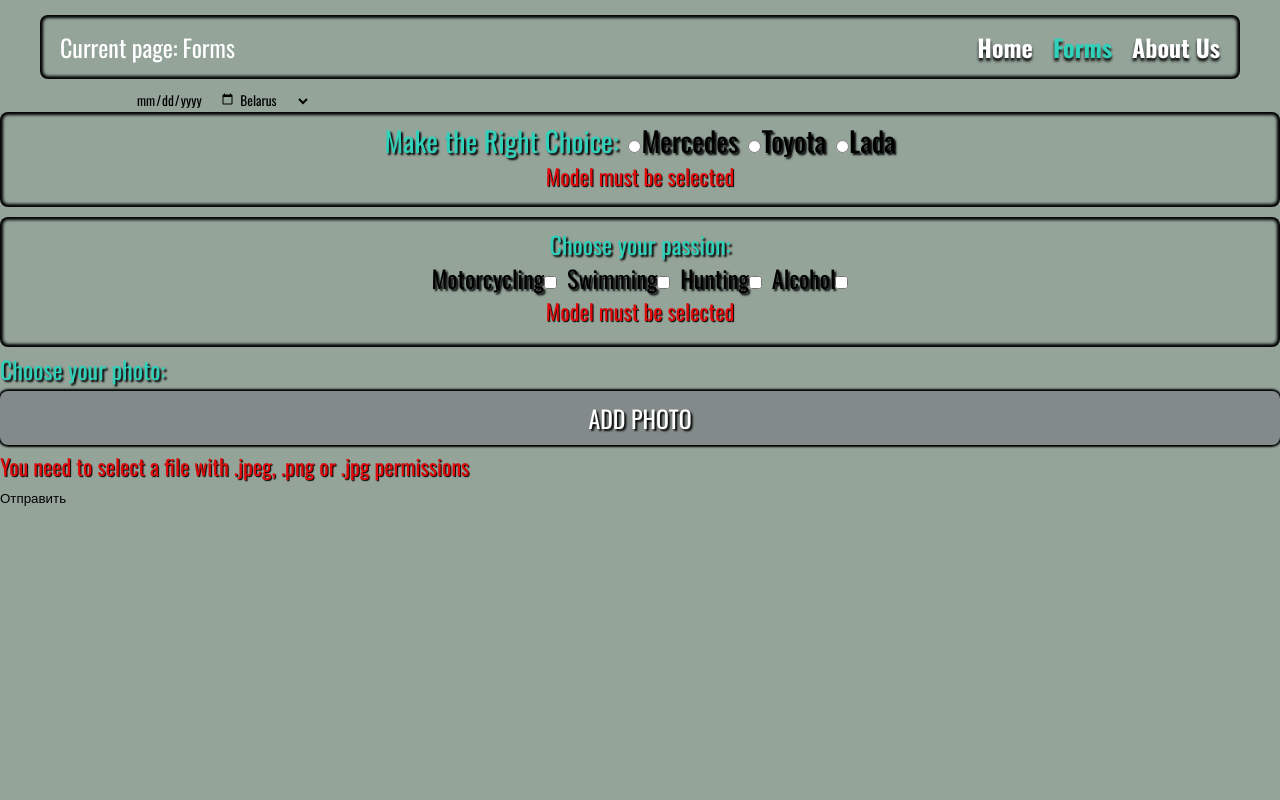
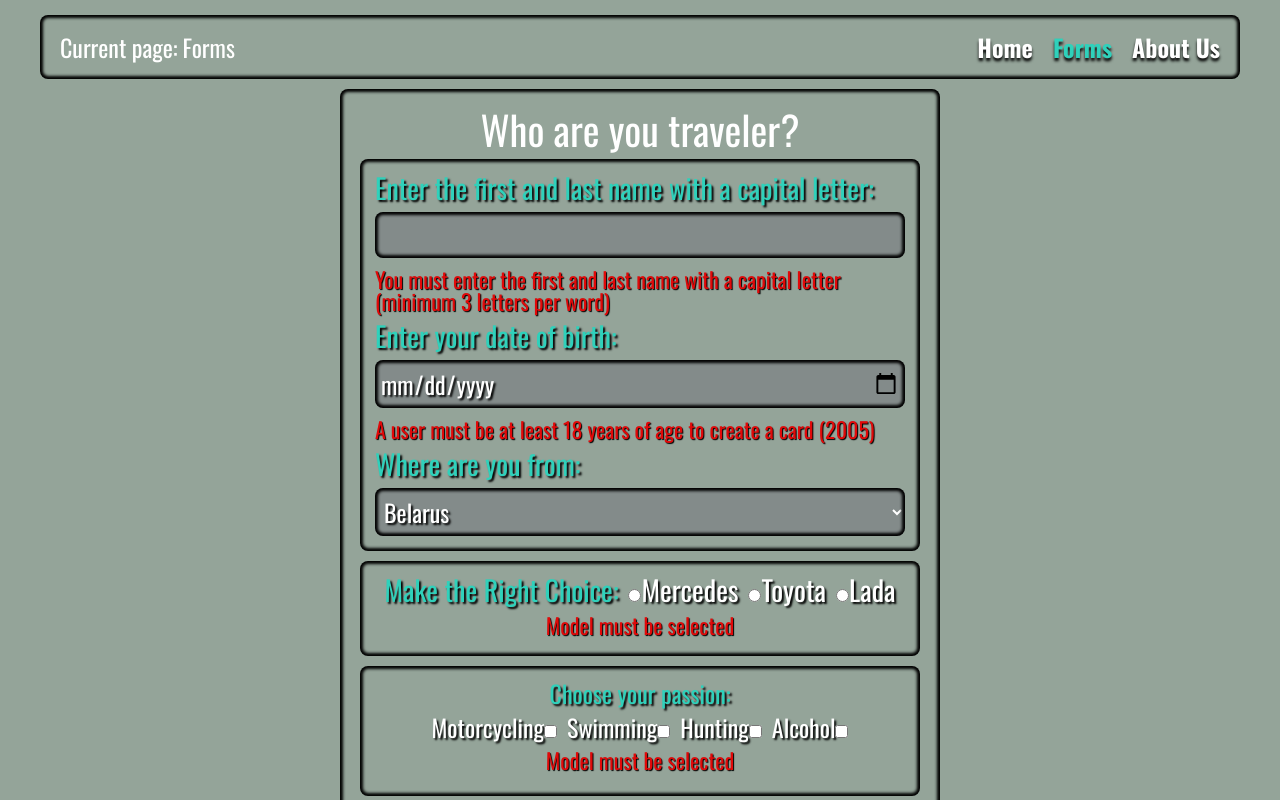
Before and after one commit to davidpinkevich/React-components, a React (Vite) app: page /forms in a window 1280 px wide. Shown: the top 800 px of the page. Built offline with nearby package versions, Linux system fonts and the light colour scheme.

Commit message:
feat: add validate and error for forms

```diff
--- /dev/null
+++ b/src/components/PageForms/Forms/Forms.module.scss
@@ -0,0 +1,79 @@
+.mainForm {
+  display: flex;
+  flex-direction: column;
+  justify-content: center;
+  margin: 0 auto;
+  width: 600px;
+  color: white;
+  box-shadow: inset 0px 0px 3px 3px black;
+  padding: 20px;
+  margin-bottom: 20px;
+  border-radius: 8px;
+  & h1 {
+    text-align: center;
+    font-size: 40px;
+    margin-bottom: 10px;
+  }
+}
+
+.inputError {
+  color: rgb(225, 9, 9);
+  font-size: 22px;
+  text-shadow: 1px 1px 1px black;
+}
+
+.inputSelect {
+  display: flex;
+  flex-direction: column;
+  gap: 10px;
+  width: 100%;
+  padding: 15px;
+  border-radius: 8px;
+  box-shadow: inset 0px 0px 3px 3px black;
+  margin-bottom: 10px;
+
+  & select {
+    position: relative;
+    background-color: #838b8a;
+    color: white;
+    font-size: 24px;
+    border-radius: 8px;
+    padding: 5px;
+    text-shadow: 2px 2px 2px black;
+    transition: all 0.2s;
+    box-shadow: inset 0px 0px 3px 3px black;
+    cursor: pointer;
+
+    & option {
+      text-shadow: 2px 2px 2px black;
+      cursor: pointer;
+    }
+  }
+
+  & input {
+    box-shadow: inset 0px 0px 3px 3px black;
+    width: 100%;
+    border-radius: 8px;
+    font-size: 24px;
+    padding: 5px;
+    color: white;
+    background-color: #838b8a;
+    text-shadow: 2px 2px 2px black;
+    transition: all 0.2s;
+    cursor: pointer;
+    &.inputDate {
+      color: white;
+    }
+    &:focus {
+      box-shadow: inset 0px 0px 3px 3px white;
+      background-color: #5b6160;
+      color: white;
+    }
+  }
+}
+
+.question {
+  font-size: 28px;
+  text-shadow: 2px 2px 2px black;
+  color: #2fd1bb;
+}
--- a/src/components/PageForms/Forms/Forms.tsx
+++ b/src/components/PageForms/Forms/Forms.tsx
@@ -4,6 +4,7 @@
 import Select from '../Select/Select';
 import Checkbox from '../Checkbox/Checkbox';
 import FileInput from '../FileInput/FileInput';
+import styles from './Forms.module.scss';
 
 class Forms extends Component<TPropsForm, TStateForm> {
   inputName = createRef<HTMLInputElement>();
@@ -19,6 +20,7 @@
   render() {
     return (
       <form
+        className={styles.mainForm}
         noValidate
         onSubmit={(event: React.FormEvent<HTMLFormElement>) =>
           this.props.onSubmit(event, {
@@ -34,13 +36,35 @@
           })
         }
       >
-        <input type="text" ref={this.inputName} />
-        <input type="date" ref={this.inputDate} />
-        <Select values={this.inputSelect} />
-        <Radio values={[...this.inputsRadio]} />
-        <Checkbox values={[...this.inputsCheckbox]} />
-        <FileInput values={this.inputFile} />
-        <input type="submit" value="Отправить" />
+        <h1>Who are you traveler?</h1>
+        <div className={styles.inputSelect}>
+          <p className={styles.question}>Enter the first and last name with a capital letter:</p>
+          <input type="text" ref={this.inputName} />
+          {!this.props.valid.checkName && (
+            <p className={styles.inputError}>
+              You must enter the first and last name with a capital letter (minimum 3 letters per
+              word)
+            </p>
+          )}
+          <p className={styles.question}>Enter your date of birth:</p>
+          <input className={styles.inputDate} type="date" ref={this.inputDate} />
+          {!this.props.valid.checkDate && (
+            <p className={styles.inputError}>
+              A user must be at least 18 years of age to create a card (2005)
+            </p>
+          )}
+          <p className={styles.question}>Where are you from:</p>
+          <Select values={this.inputSelect} />
+        </div>
+        <Radio valid={this.props.valid.checkRadio} values={[...this.inputsRadio]} />
+        <Checkbox valid={this.props.valid.checkCheckbox} values={[...this.inputsCheckbox]} />
+        <FileInput
+          values={this.inputFile}
+          changeNames={this.props.changeName}
+          fileName={this.props.fileName}
+          valid={this.props.valid.checkFileName}
+        />
+        <input className="btnSubmit" type="submit" value="Create Card" />
       </form>
     );
   }
```
